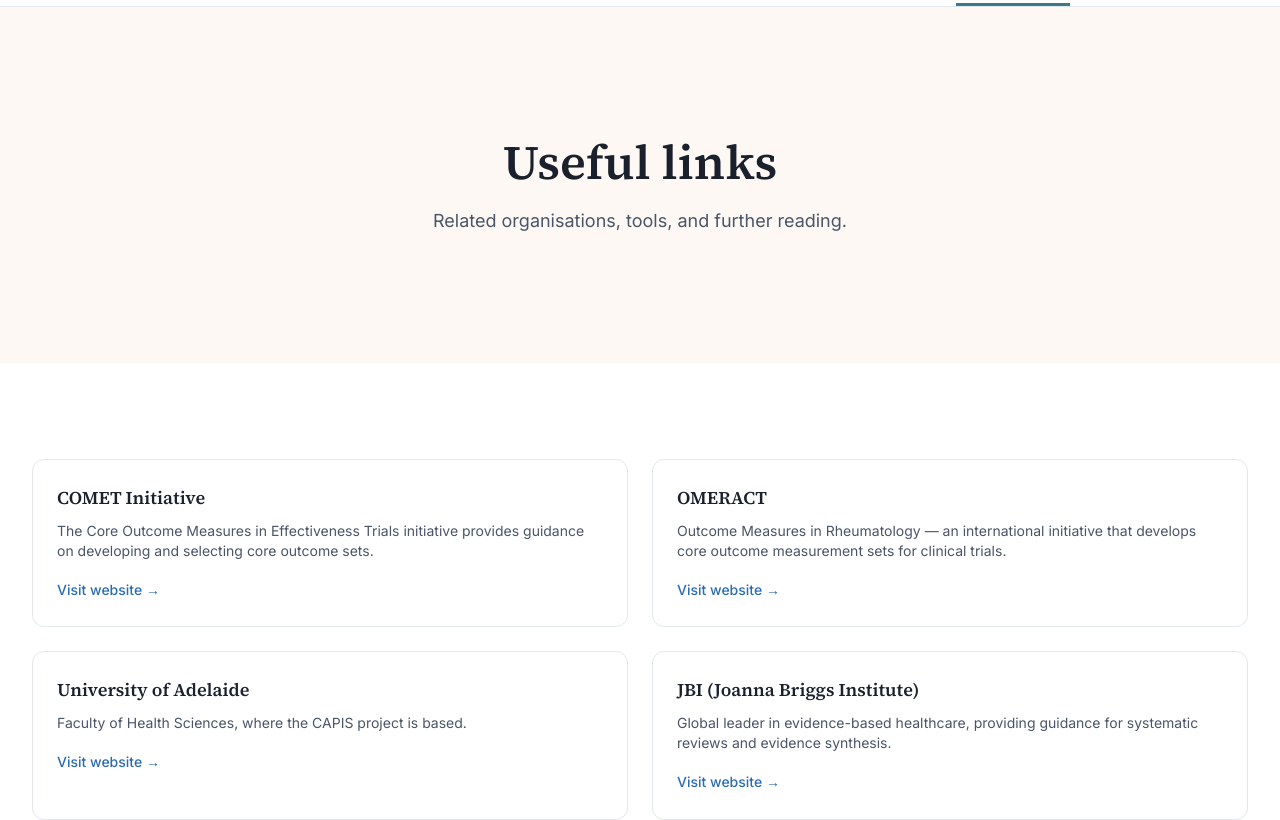
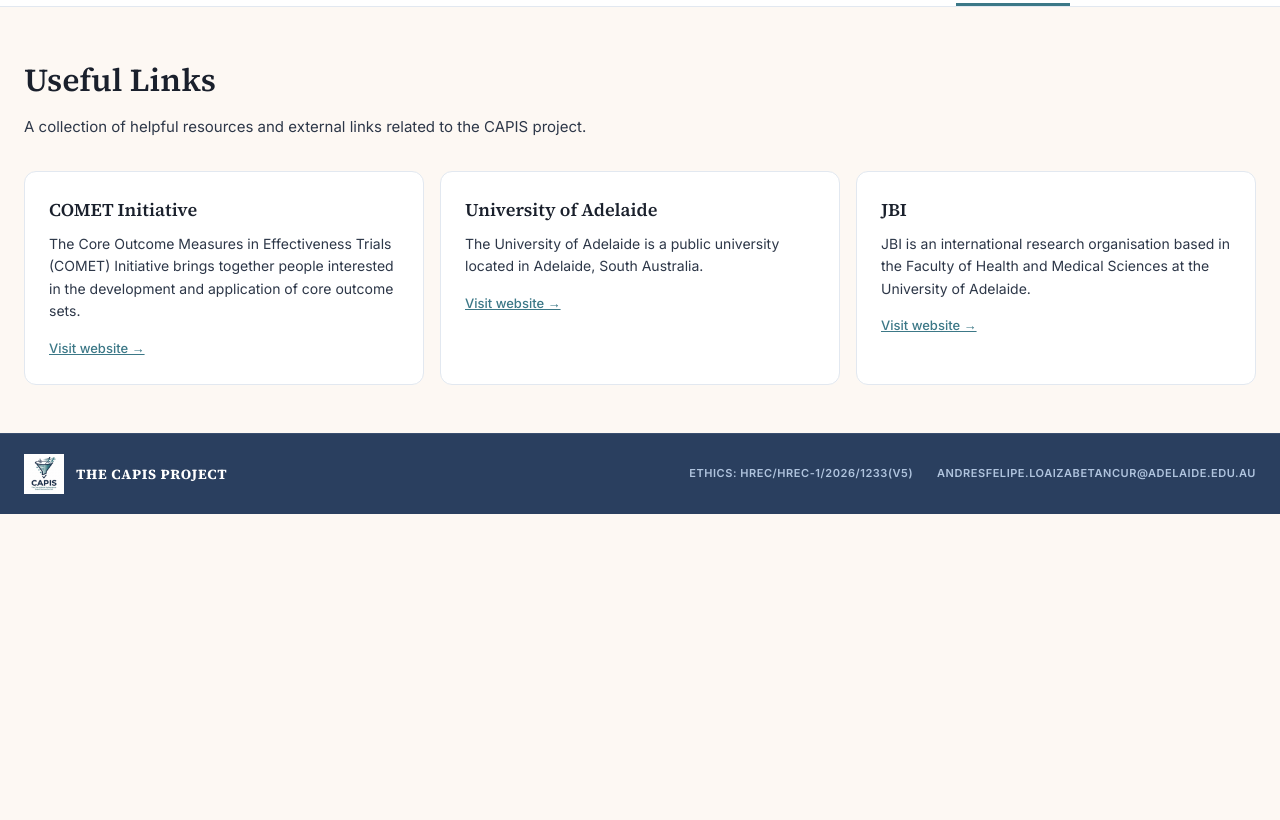
Before and after one commit to LoaizaBetancur/CAPIS-Project-Website, a Next.js app: page /useful-links in a window 1280 px wide. Shown: the part 384-1204 px from the top of the page. After the commit the page ends 898 px from the top, so only its background shows below. Built offline with nearby package versions, Linux system fonts and the light colour scheme.

Commit message:
Update page.tsx

```diff
--- a/app/useful-links/page.tsx
+++ b/app/useful-links/page.tsx
@@ -1,74 +1,94 @@
 import { Metadata } from "next";
-import SectionWrapper from "@/components/SectionWrapper";
 import Card from "@/components/Card";
 
 export const metadata: Metadata = {
-  title: "Useful links",
-  description: "External resources and related initiatives.",
+  title: "Useful Links",
+  description: "Helpful resources and links related to the CAPIS project.",
 };
+
+const TEAL = "#3C7887";
 
 const links = [
   {
     title: "COMET Initiative",
-    description: "The Core Outcome Measures in Effectiveness Trials initiative provides guidance on developing and selecting core outcome sets.",
+    description: "The Core Outcome Measures in Effectiveness Trials (COMET) Initiative brings together people interested in the development and application of core outcome sets.",
     url: "https://www.comet-initiative.org/",
   },
   {
-    title: "OMERACT",
-    description: "Outcome Measures in Rheumatology — an international initiative that develops core outcome measurement sets for clinical trials.",
-    url: "https://omeract.org/",
+    title: "University of Adelaide",
+    description: "The University of Adelaide is a public university located in Adelaide, South Australia.",
+    url: "https://www.adelaide.edu.au/",
   },
   {
-    title: "University of Adelaide",
-    description: "Faculty of Health Sciences, where the CAPIS project is based.",
-    url: "https://www.adelaide.edu.au/health/",
-  },
-  {
-    title: "JBI (Joanna Briggs Institute)",
-    description: "Global leader in evidence-based healthcare, providing guidance for systematic reviews and evidence synthesis.",
+    title: "JBI",
+    description: "JBI is an international research organisation based in the Faculty of Health and Medical Sciences at the University of Adelaide.",
     url: "https://jbi.global/",
-  },
-  {
-    title: "PROSPERO",
-    description: "International prospective register of systematic reviews.",
-    url: "https://www.crd.york.ac.uk/prospero/",
-  },
-  {
-    title: "ClinicalTrials.gov",
-    description: "Database of privately and publicly funded clinical studies conducted around the world.",
-    url: "https://clinicaltrials.gov/",
   },
 ];
 
 export default function UsefulLinksPage() {
   return (
-    <>
-      <SectionWrapper background="bg" spacing="xl">
-        <div className="mx-auto max-w-[70ch] text-center">
-          <h1 className="font-semibold mb-4" style={{ fontFamily: "var(--font-display)", fontSize: "clamp(2rem, 4vw, 3rem)", lineHeight: 1.15, color: "#1A202C" }}>
-            Useful links
+    <main style={{ padding: "48px 24px" }}>
+      <div style={{ maxWidth: "1280px", margin: "0 auto" }}>
+        <h1
+          style={{
+            fontFamily: "var(--font-display)",
+            fontSize: "clamp(1.5rem, 3vw, 2rem)",
+            fontWeight: 600,
+            color: "#1A202C",
+            marginBottom: "8px",
+          }}
+        >
+          Useful Links
         </h1>
-          <p className="text-lg leading-relaxed" style={{ color: "#4A5568" }}>
-            Related organisations, tools, and further reading.
+        <p style={{ fontSize: "15px", lineHeight: 1.7, color: "#2D3748", marginBottom: "32px" }}>
+          A collection of helpful resources and external links related to the CAPIS project.
         </p>
-        </div>
-      </SectionWrapper>
 
-      <SectionWrapper background="surface">
-        <div className="mx-auto max-w-[1280px]">
-          <div className="grid gap-6 md:grid-cols-2">
+        <div
+          style={{
+            display: "grid",
+            gap: "16px",
+            gridTemplateColumns: "repeat(auto-fit, minmax(300px, 1fr))",
+          }}
+        >
           {links.map((link) => (
-              <Card key={link.url} href={link.url}>
-                <h3 className="font-semibold mb-2" style={{ fontFamily: "var(--font-display)", fontSize: "1.125rem", color: "#1A202C" }}>
+            <Card key={link.url}>
+              <a
+                href={link.url}
+                target="_blank"
+                rel="noopener noreferrer"
+                style={{ textDecoration: "none", color: "inherit", display: "block" }}
+              >
+                <h3
+                  style={{
+                    fontFamily: "var(--font-display)",
+                    fontSize: "18px",
+                    fontWeight: 600,
+                    color: "#1A202C",
+                    marginBottom: "8px",
+                  }}
+                >
                   {link.title}
                 </h3>
-                <p className="text-sm mb-4" style={{ color: "#4A5568" }}>{link.description}</p>
-                <span className="text-sm font-medium" style={{ color: "#2B6CB0" }}>Visit website →</span>
+                <p style={{ fontSize: "14px", lineHeight: 1.6, color: "#2D3748", marginBottom: "12px" }}>
+                  {link.description}
+                </p>
+                <span
+                  style={{
+                    fontSize: "13px",
+                    fontWeight: 500,
+                    color: TEAL,
+                    textDecoration: "underline",
+                  }}
+                >
+                  Visit website →
+                </span>
+              </a>
             </Card>
           ))}
         </div>
       </div>
-      </SectionWrapper>
-    </>
+    </main>
   );
 }
```
Lines whose indentation alone changed are shown as unchanged.
